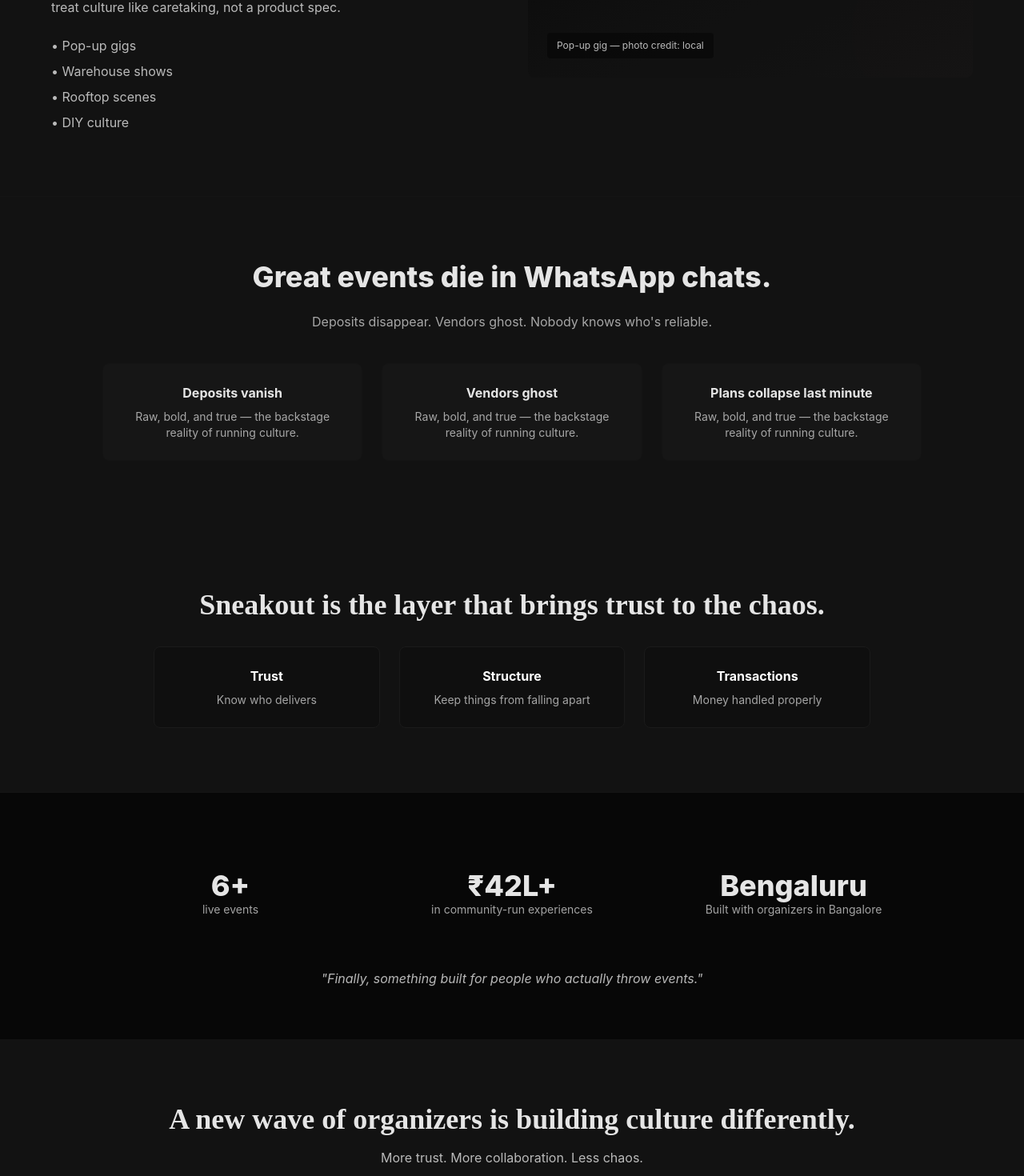
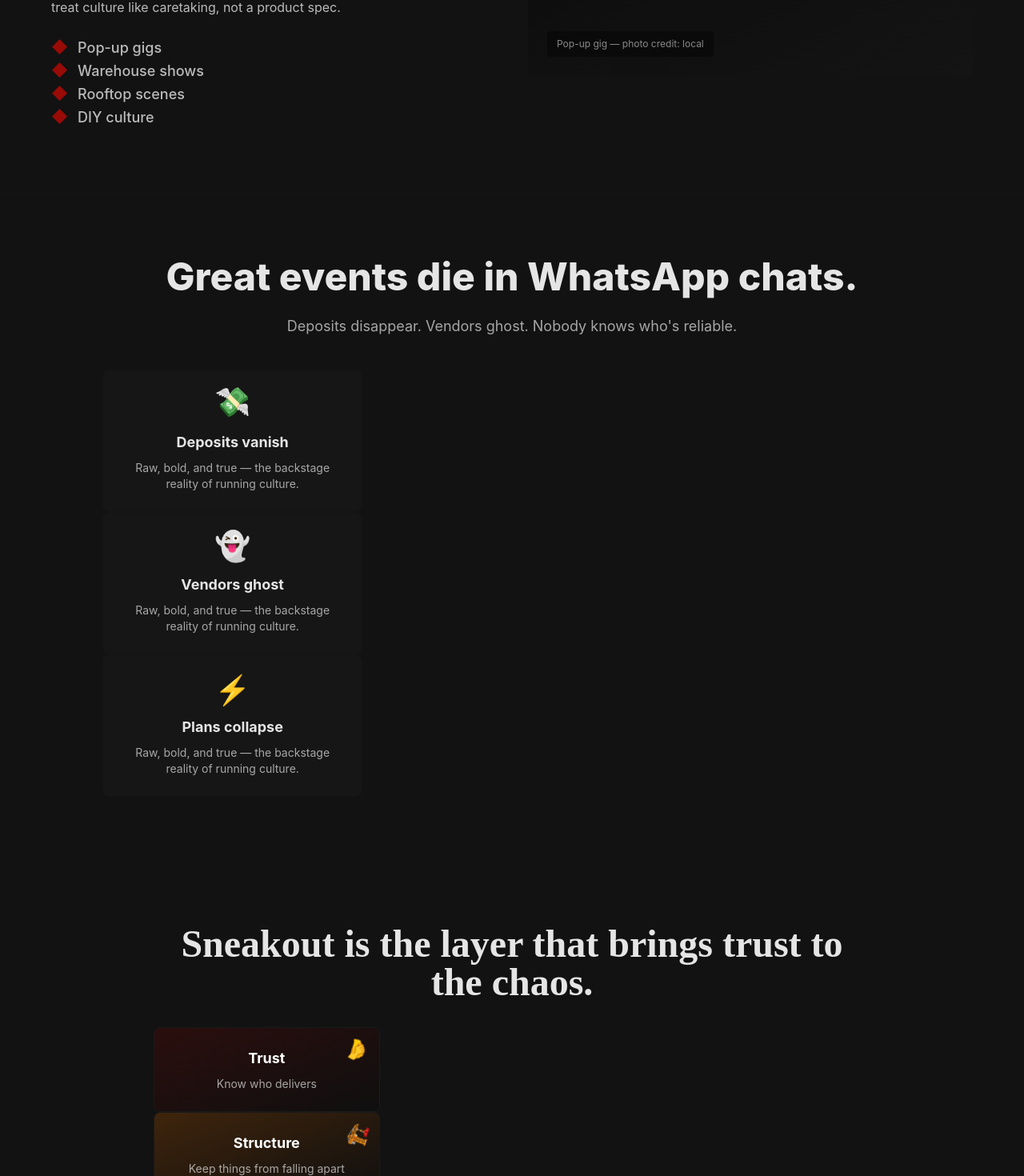
Before and after one commit to solomon2129-a/sneakout, a Next.js app: page / in a window 1280 px wide. Shown: the part 1139-2609 px from the top of the page at 80% size. Built offline with nearby package versions, Linux system fonts and the light colour scheme.

Commit message:
Add dramatic animations to all sections

```diff
--- a/components/BelongingSection.tsx
+++ b/components/BelongingSection.tsx
@@ -1,12 +1,79 @@
 "use client";
 
+import { motion } from "framer-motion";
+
 export const BelongingSection = () => {
+  const words = "A new wave of organizers is building culture differently".split(" ");
+
+  const containerVariants = {
+    hidden: { opacity: 0 },
+    visible: {
+      opacity: 1,
+      transition: {
+        staggerChildren: 0.05,
+        delayChildren: 0.1,
+      },
+    },
+  };
+
+  const wordVariants = {
+    hidden: { opacity: 0, y: 10 },
+    visible: {
+      opacity: 1,
+      y: 0,
+      transition: { duration: 0.5 },
+    },
+  };
+
   return (
     <section id="belonging" className="py-20 px-6">
       <div className="max-w-4xl mx-auto text-center">
-        <h3 className="heading-font text-3xl md:text-4xl font-bold">A new wave of organizers is building culture differently.</h3>
-        <p className="mt-4 text-secondary/80">More trust. More collaboration. Less chaos.</p>
-        <p className="mt-6 text-secondary/70">This is not an app. It's a movement — and it's led by people who care for the scene.</p>
+        <div className="heading-font text-3xl md:text-5xl font-bold flex flex-wrap justify-center gap-2">
+          <motion.div
+            variants={containerVariants}
+            initial="hidden"
+            whileInView="visible"
+            viewport={{ once: true }}
+          >
+            {words.map((word, i) => (
+              <motion.span key={i} variants={wordVariants}>
+                {word}
+              </motion.span>
+            ))}
+          </motion.div>
+        </div>
+
+        <p className="mt-4 text-secondary/80 text-lg font-medium">
+          <motion.p
+            initial={{ opacity: 0 }}
+            whileInView={{ opacity: 1 }}
+            transition={{ duration: 0.6, delay: 0.3 }}
+            viewport={{ once: true }}
+          >
+            More trust. More collaboration. Less chaos.
+          </motion.p>
+        </p>
+
+        <p className="mt-6 text-secondary/70 text-base">
+          <motion.p
+            initial={{ opacity: 0, y: 10 }}
+            whileInView={{ opacity: 1, y: 0 }}
+            transition={{ duration: 0.6, delay: 0.5 }}
+            viewport={{ once: true }}
+          >
+            <span
+              className="inline-block font-bold text-[#980B07]"
+            >
+              <motion.span
+                animate={{ scale: [1, 1.1, 1] }}
+                transition={{ duration: 2, repeat: Infinity }}
+              >
+                This is not an app.
+              </motion.span>
+            </span>
+            {" "}It's a movement — and it's led by people who care for the scene.
+          </motion.p>
+        </p>
       </div>
     </section>
   );
--- a/components/ChaosSection.tsx
+++ b/components/ChaosSection.tsx
@@ -3,43 +3,93 @@
 import { motion } from "framer-motion";
 
 export const ChaosSection = () => {
+  const problems = [
+    { title: 'Deposits vanish', icon: '💸' },
+    { title: 'Vendors ghost', icon: '👻' },
+    { title: 'Plans collapse', icon: '⚡' },
+  ];
+
+  const containerVariants = {
+    hidden: { opacity: 0 },
+    visible: {
+      opacity: 1,
+      transition: {
+        staggerChildren: 0.15,
+        delayChildren: 0.2,
+      },
+    },
+  };
+
+  const cardVariants = {
+    hidden: { opacity: 0, y: 30, rotateX: 20 },
+    visible: {
+      opacity: 1,
+      y: 0,
+      rotateX: 0,
+      transition: { duration: 0.6, ease: "easeOut" },
+    },
+  };
+
   return (
     <section id="chaos" className="py-20 px-6 bg-primary border-t border-[#141414]">
       <div className="max-w-5xl mx-auto text-center">
         <motion.div
-          initial={{ opacity: 0 }}
-          whileInView={{ opacity: 1 }}
-          transition={{ duration: 0.6 }}
+          initial={{ opacity: 0, scale: 0.8 }}
+          whileInView={{ opacity: 1, scale: 1 }}
+          transition={{ duration: 0.7 }}
           viewport={{ once: true }}
         >
-          <h3 className="text-3xl md:text-4xl font-extrabold mb-6 text-secondary">
+          <h3 className="text-3xl md:text-5xl font-extrabold mb-6 text-secondary">
             Great events die in WhatsApp chats.
           </h3>
         </motion.div>
         <motion.div
-          initial={{ opacity: 0, y: 12 }}
+          initial={{ opacity: 0, y: 20 }}
           whileInView={{ opacity: 1, y: 0 }}
           transition={{ duration: 0.6, delay: 0.15 }}
           viewport={{ once: true }}
         >
-          <p className="text-secondary/70 max-w-3xl mx-auto">
+          <p className="text-secondary/70 max-w-3xl mx-auto text-lg">
             Deposits disappear. Vendors ghost. Nobody knows who's reliable.
           </p>
         </motion.div>
 
         <div className="mt-10 grid sm:grid-cols-3 gap-6">
-          {[
-            'Deposits vanish',
-            'Vendors ghost',
-            'Plans collapse last minute',
-          ].map((t, i) => (
-            <div key={i} className="p-6 bg-[#161616] border border-[#141414] rounded-lg">
-              <motion.div initial={{ opacity:0, y:8 }} whileInView={{ opacity:1, y:0 }} transition={{ delay: 0.08 * i }} viewport={{ once: true }}>
-                <h4 className="font-bold text-secondary mb-2">{t}</h4>
-                <p className="text-sm text-secondary/70">Raw, bold, and true — the backstage reality of running culture.</p>
-              </motion.div>
-            </div>
-          ))}
+          <motion.div
+            variants={containerVariants}
+            initial="hidden"
+            whileInView="visible"
+            viewport={{ once: true }}
+          >
+            {problems.map((item, i) => (
+              <div
+                key={i}
+                className="p-6 bg-[#161616] border border-[#141414] rounded-lg relative overflow-hidden group"
+              >
+                <motion.div
+                  variants={cardVariants}
+                  whileHover={{
+                    borderColor: "rgba(152, 11, 7, 0.5)",
+                    scale: 1.05,
+                    boxShadow: "0 0 30px rgba(152, 11, 7, 0.3)"
+                  }}
+                  transition={{ duration: 0.3 }}
+                >
+                  <div className="absolute inset-0 bg-gradient-to-br from-[#980B07]/5 to-transparent opacity-0 group-hover:opacity-100 transition-opacity duration-300" />
+                  <div className="text-4xl mb-3">
+                    <motion.div
+                      animate={{ y: [0, -8, 0] }}
+                      transition={{ duration: 2, delay: i * 0.2, repeat: Infinity }}
+                    >
+                      {item.icon}
+                    </motion.div>
+                  </div>
+                  <h4 className="font-bold text-secondary mb-2 text-lg">{item.title}</h4>
+                  <p className="text-sm text-secondary/70">Raw, bold, and true — the backstage reality of running culture.</p>
+                </motion.div>
+              </div>
+            ))}
+          </motion.div>
         </div>
       </div>
     </section>
--- a/components/CultureSection.tsx
+++ b/components/CultureSection.tsx
@@ -3,29 +3,85 @@
 import { motion } from "framer-motion";
 
 export const CultureSection = () => {
+  const listItems = ["Pop-up gigs", "Warehouse shows", "Rooftop scenes", "DIY culture"];
+
+  const containerVariants = {
+    hidden: { opacity: 0 },
+    visible: {
+      opacity: 1,
+      transition: {
+        staggerChildren: 0.12,
+        delayChildren: 0.3,
+      },
+    },
+  };
+
+  const itemVariants = {
+    hidden: { opacity: 0, x: -30, rotate: -5 },
+    visible: {
+      opacity: 1,
+      x: 0,
+      rotate: 0,
+      transition: { duration: 0.6, ease: "easeOut" },
+    },
+  };
+
   return (
     <section id="culture" className="py-20 px-6">
       <div className="max-w-6xl mx-auto grid gap-10 lg:grid-cols-2 items-center">
-        <div>
-          <h2 className="heading-font text-4xl md:text-5xl font-bold leading-tight mb-4">The best events don’t come from companies.<br/>They come from communities.</h2>
+        <motion.div
+          initial={{ opacity: 0, x: -60 }}
+          whileInView={{ opacity: 1, x: 0 }}
+          transition={{ duration: 0.8, ease: "easeOut" }}
+          viewport={{ once: true }}
+        >
+          <h2 className="heading-font text-4xl md:text-5xl font-bold leading-tight mb-4">The best events don't come from companies.<br/>They come from communities.</h2>
           <p className="text-secondary/80 mt-4 max-w-xl">Built by people who throw shows, book artists, sell records, and keep the lights on. Sneakout is for organizers, artists, venues, and vendors who treat culture like caretaking, not a product spec.</p>
 
-          <ul className="mt-6 flex flex-col gap-2 text-secondary/80">
-            <li>• Pop-up gigs</li>
-            <li>• Warehouse shows</li>
-            <li>• Rooftop scenes</li>
-            <li>• DIY culture</li>
+          <ul className="mt-6 flex flex-col gap-3 text-secondary/80">
+            <motion.div
+              variants={containerVariants}
+              initial="hidden"
+              whileInView="visible"
+              viewport={{ once: true }}
+            >
+              {listItems.map((item, i) => (
+                <li
+                  key={i}
+                  className="text-lg font-medium flex items-center"
+                >
+                  <motion.li
+                    variants={itemVariants}
+                  >
+                  <span className="text-[#980B07] mr-3 text-xl">
+                    <motion.span
+                      animate={{ rotate: 360 }}
+                      transition={{ duration: 2, delay: i * 0.1, repeat: Infinity }}
+                    >
+                      ◆
+                    </motion.span>
+                  </span>
+                  {item}
+                  </motion.li>
+                </li>
+              ))}
+            </motion.div>
           </ul>
-        </div>
+        </motion.div>
 
         <div className="w-full overflow-hidden rounded-lg">
           <motion.div
-            initial={{ opacity: 0, scale: 0.98 }}
-            whileInView={{ opacity: 1, scale: 1 }}
-            transition={{ duration: 0.6 }}
+            initial={{ opacity: 0, scale: 0.75, rotateY: 60 }}
+            whileInView={{ opacity: 1, scale: 1, rotateY: 0 }}
+            transition={{ duration: 1, ease: "easeOut" }}
             viewport={{ once: true }}
+            style={{ perspective: "1000px" }}
           >
-            <div className="w-full h-72 bg-gradient-to-br from-[#0B0B0B] via-[#121212] to-[#171717] rounded-lg relative overflow-hidden">
+            <div className="w-full h-72 bg-gradient-to-br from-[#0B0B0B] via-[#121212] to-[#171717] rounded-lg relative overflow-hidden shadow-2xl">
+              <motion.div
+                whileHover={{ y: -10, boxShadow: "0 20px 60px rgba(152, 11, 7, 0.4)" }}
+                transition={{ duration: 0.3 }}
+              >
               <div className="absolute inset-0 mix-blend-overlay opacity-40" style={{ backgroundImage: 'radial-gradient(circle at 10% 20%, rgba(255,107,53,0.12), transparent 10%), radial-gradient(circle at 90% 80%, rgba(255,107,53,0.08), transparent 20%)' }} />
               <svg className="absolute inset-0 w-full h-full opacity-10" viewBox="0 0 800 400" xmlns="http://www.w3.org/2000/svg" preserveAspectRatio="none">
                 <rect width="100%" height="100%" fill="black" />
@@ -34,8 +90,16 @@
                 </g>
               </svg>
               <div className="absolute inset-0 flex items-end p-6">
-                <div className="bg-black/40 px-3 py-2 rounded text-xs text-secondary/80">Pop-up gig — photo credit: local</div>
-              </div>
+                <div className="bg-black/40 px-3 py-2 rounded text-xs text-secondary/80">
+                  <motion.div
+                    animate={{ opacity: [0.5, 1, 0.5] }}
+                    transition={{ duration: 3, repeat: Infinity }}
+                  >
+                    Pop-up gig — photo credit: local
+                  </motion.div>
+                </div>
+                </div>
+              </motion.div>
             </div>
           </motion.div>
         </div>
--- a/components/ProofSection.tsx
+++ b/components/ProofSection.tsx
@@ -1,25 +1,91 @@
 "use client";
 
+import { motion } from "framer-motion";
+
 export const ProofSection = () => {
+  const stats = [
+    { value: '6+', label: 'live events', icon: '🎪' },
+    { value: '₹42L+', label: 'in community-run experiences', icon: '💵' },
+    { value: 'Bengaluru', label: 'Built with organizers in Bangalore', icon: '🌆' },
+  ];
+
+  const containerVariants = {
+    hidden: { opacity: 0 },
+    visible: {
+      opacity: 1,
+      transition: {
+        staggerChildren: 0.15,
+        delayChildren: 0.2,
+      },
+    },
+  };
+
+  const statVariants = {
+    hidden: { opacity: 0, scale: 0.5, y: 30 },
+    visible: {
+      opacity: 1,
+      scale: 1,
+      y: 0,
+      transition: { duration: 0.7, ease: "easeOut" },
+    },
+  };
+
   return (
     <section id="proof" className="py-16 px-6 bg-[#070707] border-t border-[#141414]">
       <div className="max-w-5xl mx-auto text-center">
         <div className="grid sm:grid-cols-3 gap-8 items-center">
-          <div className="py-8">
-            <div className="text-4xl font-extrabold">6+</div>
-            <div className="text-sm text-secondary/70">live events</div>
-          </div>
-          <div className="py-8">
-            <div className="text-4xl font-extrabold">₹42L+</div>
-            <div className="text-sm text-secondary/70">in community-run experiences</div>
-          </div>
-          <div className="py-8">
-            <div className="text-4xl font-extrabold">Bengaluru</div>
-            <div className="text-sm text-secondary/70">Built with organizers in Bangalore</div>
-          </div>
+          {stats.map((stat, i) => (
+            <motion.div
+              key={i}
+              variants={containerVariants}
+              initial="hidden"
+              whileInView="visible"
+              viewport={{ once: true }}
+            >
+              <div className="py-8 relative group">
+                <motion.div
+                  variants={statVariants}
+                  whileHover={{ scale: 1.1 }}
+                  transition={{ duration: 0.3 }}
+                >
+                  <div className="text-5xl mb-2">
+                    <motion.div
+                      animate={{ y: [0, -5, 0] }}
+                      transition={{ duration: 2, delay: i * 0.15, repeat: Infinity }}
+                    >
+                      {stat.icon}
+                    </motion.div>
+                  </div>
+                  <div
+                    className="text-5xl font-extrabold bg-gradient-to-br from-[#980B07] to-[#E5E5E5] bg-clip-text text-transparent"
+                  >
+                    {stat.value}
+                  </div>
+                  <div className="text-sm text-secondary/70 mt-2">
+                    <motion.div
+                      initial={{ opacity: 0 }}
+                      whileInView={{ opacity: 1 }}
+                      transition={{ delay: 0.3 + i * 0.15 }}
+                    >
+                      {stat.label}
+                    </motion.div>
+                  </div>
+                </motion.div>
+              </div>
+            </motion.div>
+          ))}
         </div>
 
-        <blockquote className="mt-8 text-secondary/80 italic">"Finally, something built for people who actually throw events."</blockquote>
+        <blockquote className="mt-12 text-secondary/80 italic text-lg font-light">
+          <motion.div
+            initial={{ opacity: 0, y: 20 }}
+            whileInView={{ opacity: 1, y: 0 }}
+            transition={{ duration: 0.7, delay: 0.6 }}
+            viewport={{ once: true }}
+          >
+            "Finally, something built for people who actually throw events."
+          </motion.div>
+        </blockquote>
       </div>
     </section>
   );
--- a/components/RoleSection.tsx
+++ b/components/RoleSection.tsx
@@ -1,24 +1,84 @@
 "use client";
 
+import { motion } from "framer-motion";
+
 export const RoleSection = () => {
+  const pillars = [
+    { title: 'Trust', description: 'Know who delivers', icon: '🤝', color: 'from-[#980B07]/20 to-transparent' },
+    { title: 'Structure', description: 'Keep things from falling apart', icon: '🏗️', color: 'from-[#FF7A00]/20 to-transparent' },
+    { title: 'Transactions', description: 'Money handled properly', icon: '💰', color: 'from-[#E5E5E5]/20 to-transparent' },
+  ];
+
+  const containerVariants = {
+    hidden: { opacity: 0 },
+    visible: {
+      opacity: 1,
+      transition: {
+        staggerChildren: 0.2,
+        delayChildren: 0.3,
+      },
+    },
+  };
+
+  const cardVariants = {
+    hidden: { opacity: 0, y: 40, scale: 0.8 },
+    visible: {
+      opacity: 1,
+      y: 0,
+      scale: 1,
+      transition: { duration: 0.7, ease: "easeOut" },
+    },
+  };
+
   return (
     <section id="role" className="py-20 px-6">
       <div className="max-w-4xl mx-auto text-center">
-        <h3 className="heading-font text-3xl md:text-4xl font-bold mb-6">Sneakout is the layer that brings trust to the chaos.</h3>
+        <h3 className="heading-font text-3xl md:text-5xl font-bold mb-6">
+          <motion.div
+            initial={{ opacity: 0, y: -30 }}
+            whileInView={{ opacity: 1, y: 0 }}
+            transition={{ duration: 0.7 }}
+            viewport={{ once: true }}
+          >
+            Sneakout is the layer that brings trust to the chaos.
+          </motion.div>
+        </h3>
 
         <div className="mt-8 grid sm:grid-cols-3 gap-6">
-          <div className="p-6 bg-[#0F0F0F] border border-[#1A1A1A] rounded-lg">
-            <h5 className="font-bold text-white mb-2">Trust</h5>
-            <p className="text-sm text-secondary/70">Know who delivers</p>
-          </div>
-          <div className="p-6 bg-[#0F0F0F] border border-[#1A1A1A] rounded-lg">
-            <h5 className="font-bold text-white mb-2">Structure</h5>
-            <p className="text-sm text-secondary/70">Keep things from falling apart</p>
-          </div>
-          <div className="p-6 bg-[#0F0F0F] border border-[#1A1A1A] rounded-lg">
-            <h5 className="font-bold text-white mb-2">Transactions</h5>
-            <p className="text-sm text-secondary/70">Money handled properly</p>
-          </div>
+          <motion.div
+            variants={containerVariants}
+            initial="hidden"
+            whileInView="visible"
+            viewport={{ once: true }}
+          >
+            {pillars.map((pillar, i) => (
+              <motion.div
+                key={i}
+                variants={cardVariants}
+                whileHover={{
+                  scale: 1.08,
+                  borderColor: "rgba(152, 11, 7, 0.6)",
+                  boxShadow: "0 10px 40px rgba(152, 11, 7, 0.2)"
+                }}
+                transition={{ duration: 0.3 }}
+              >
+                <div className={`p-6 bg-[#0F0F0F] border border-[#1A1A1A] rounded-lg relative overflow-hidden group bg-gradient-to-br ${pillar.color}`}>
+                  <div className="absolute top-3 right-3">
+                    <div className="text-2xl">
+                      <motion.div
+                        animate={{ rotate: 360 }}
+                        transition={{ duration: 8, repeat: Infinity, ease: "linear" }}
+                      >
+                        {pillar.icon}
+                      </motion.div>
+                    </div>
+                  </div>
+                  <h5 className="font-bold text-white mb-2 text-lg">{pillar.title}</h5>
+                  <p className="text-sm text-secondary/70">{pillar.description}</p>
+                </div>
+              </motion.div>
+            ))}
+          </motion.div>
         </div>
       </div>
     </section>
```
Also changed, not shown: components/Footer.tsx (+4 -16 lines), components/Hero.tsx (+9 -3 lines).
